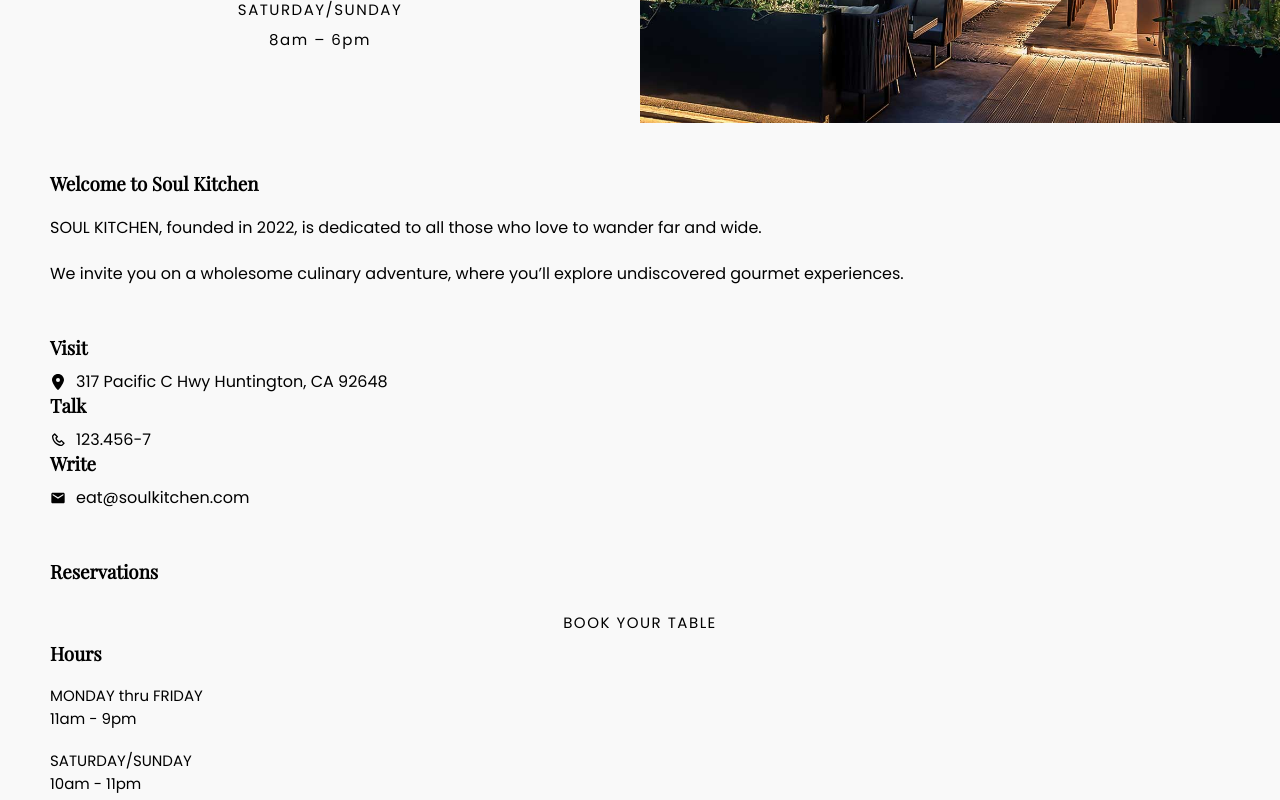
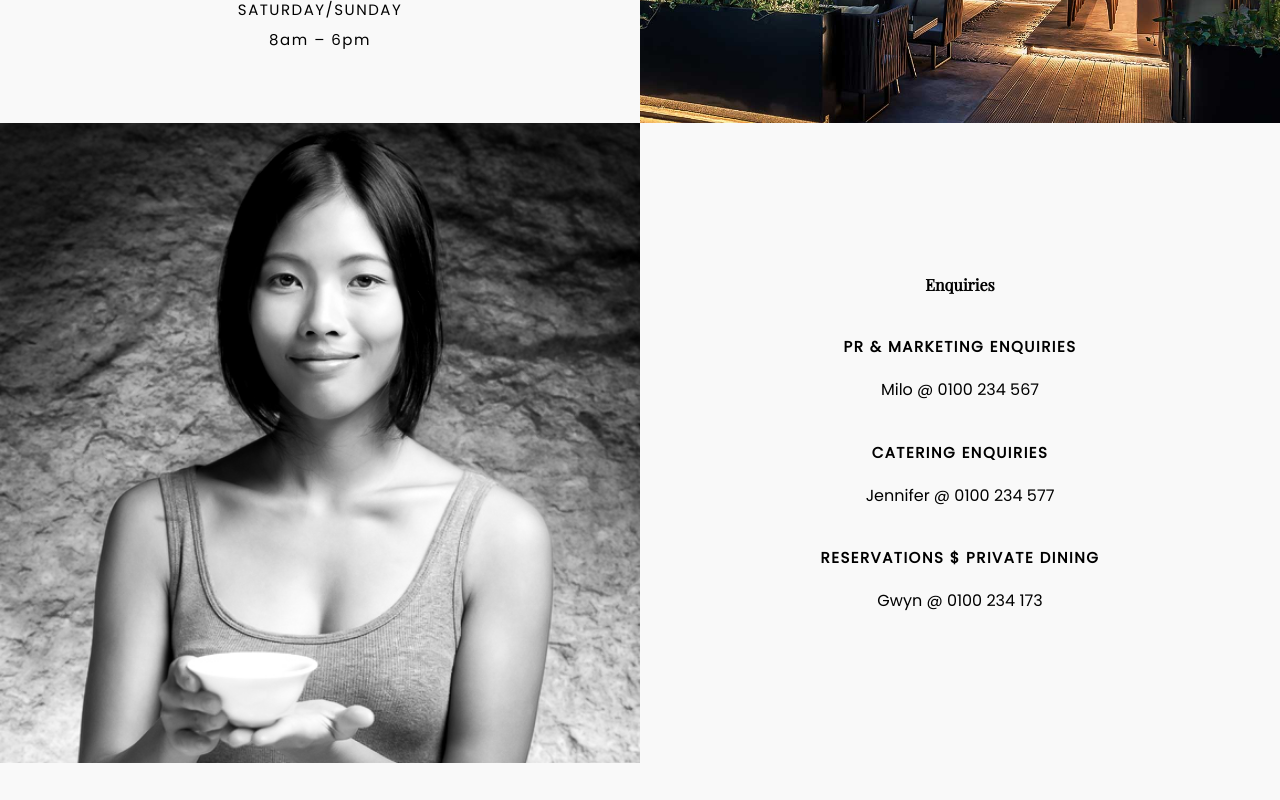
Before and after one commit to Reza-HM/soulkitchen-next, a Next.js app: page /contact in a window 1280 px wide. Shown: the part 1200-2000 px from the top of the page. Built offline with nearby package versions, Linux system fonts and the light colour scheme.

Commit message:
coded the enquiries of contact page

```diff
--- /dev/null
+++ b/Components/Templates/Contact/Enquiries.tsx
@@ -0,0 +1,34 @@
+import Image from "next/image";
+
+const Enquiries = () => {
+  return (
+    <div className="flex flex-wrap flex-col-reverse md:flex-row justify-between">
+      <div className="w-full md:w-1/2 md:flex-1">
+        <Image
+          alt="about us chef's photo"
+          src="/img/enq.jpg"
+          className="w-full h-full object-cover object-center !flex-1"
+          width={800}
+          height={800}
+        />
+      </div>
+      <div className="w-full md:w-1/2 md:flex-1 flex justify-center items-center">
+        <div className="flex flex-col items-center gap-8">
+          <h2 className="text-6xl font-PlayfairDisplay font-bold !py-8 px-20">
+            Enquiries
+          </h2>
+          <div className="flex flex-col items-center gap-4"></div>
+          <h3 className="text-2xl font-bold tracking-widest">PR & MARKETING ENQUIRIES</h3>
+          <span>Milo @ 0100 234 567</span>
+          <div className="flex flex-col items-center gap-4"></div>
+          <h3 className="text-2xl font-bold tracking-widest">CATERING ENQUIRIES</h3>
+          <span>Jennifer @ 0100 234 577</span>
+          <div className="flex flex-col items-center gap-4"></div>
+          <h3 className="text-2xl font-bold tracking-widest">RESERVATIONS $ PRIVATE DINING</h3>
+          <span>Gwyn @ 0100 234 173</span>
+        </div>
+      </div>
+    </div>
+  );
+};
+export default Enquiries;
--- a/pages/contact/index.tsx
+++ b/pages/contact/index.tsx
@@ -1,9 +1,11 @@
+import Enquiries from "@/Components/Templates/Contact/Enquiries";
 import Header from "@/Components/Templates/Contact/Header";
 
 const Contact = () => {
   return (
     <div className="">
       <Header />
+      <Enquiries />
     </div>
   );
 };
```
Also changed, not shown: public/img/enq.jpg (added).
